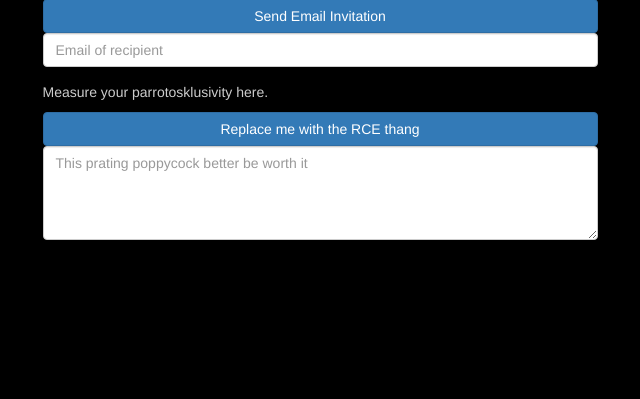
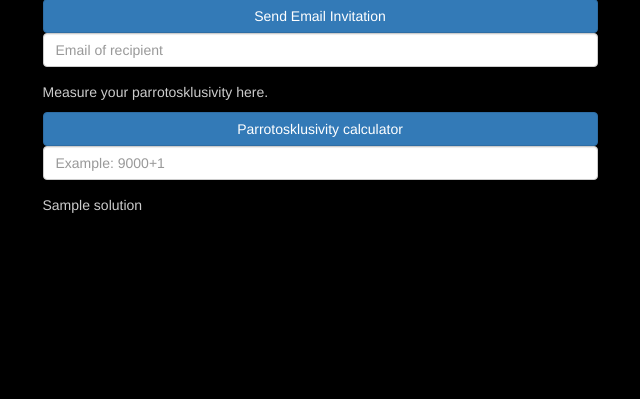
Before and after one commit to tjjjwxzq/ParrotParty, a Flask app: template templates/member_index.html in a window 1280 px wide. Shown: the part 401-800 px from the top of the page, without its empty margins (320-960 px from the left). Run offline with Flask 2, Linux system fonts and the light colour scheme; the template is opened without the code that fills it: most values are stand-ins (such as "Sample title", 1, 10 or a date in 2020); some libraries are stand-ins or nearby versions.

Commit message:
Added Calculator feature

```diff
--- a/app.py
+++ b/app.py
@@ -87,6 +87,15 @@ def member_index():
     return render_template('member_index.html')
 
 
+@app.route('/calculate', methods=['POST'])
+@require_member
+def calculate():
+    calc_input = request.form.get('_calculator')
+    if calc_input:
+        if re.match('([-+]?[0-9]*\.?[0-9]+[\/\+\-\*])+([-+]?[0-9]*\.?[0-9]+)', calc_input):
+            return render_template('member_index.html', solution=eval(calc_input))
+    return render_template('member_index.html')
+
 @app.route('/send_invite', methods=['POST'])
 @require_member
 def send_invite():
--- a/templates/member_index.html
+++ b/templates/member_index.html
@@ -30,10 +30,14 @@
         Measure your parrotosklusivity here.
       </p>
 
-      <form action="/request-invite" method="post">
-        <button type="submit" class="btn btn-primary">Replace me with the RCE thang</button>
+      <form action="/calculate" method="post">
+        <button type="submit" class="btn btn-primary">Parrotosklusivity calculator</button>
+        <input type="hidden" name="_csrf_token" value="{{ csrf_token() }}">
         <div class="form-group">
-          <textarea rows="4" name="request_invite" class="form-control" placeholder="This prating poppycock better be worth it"></textarea>
+          <input type="text" name="_calculator" class="form-control" placeholder="Example: 9000+1"></input>
+        </div>
+        <div class="has-solution">
+          {{ solution }}
         </div>
       </form>
 
```
